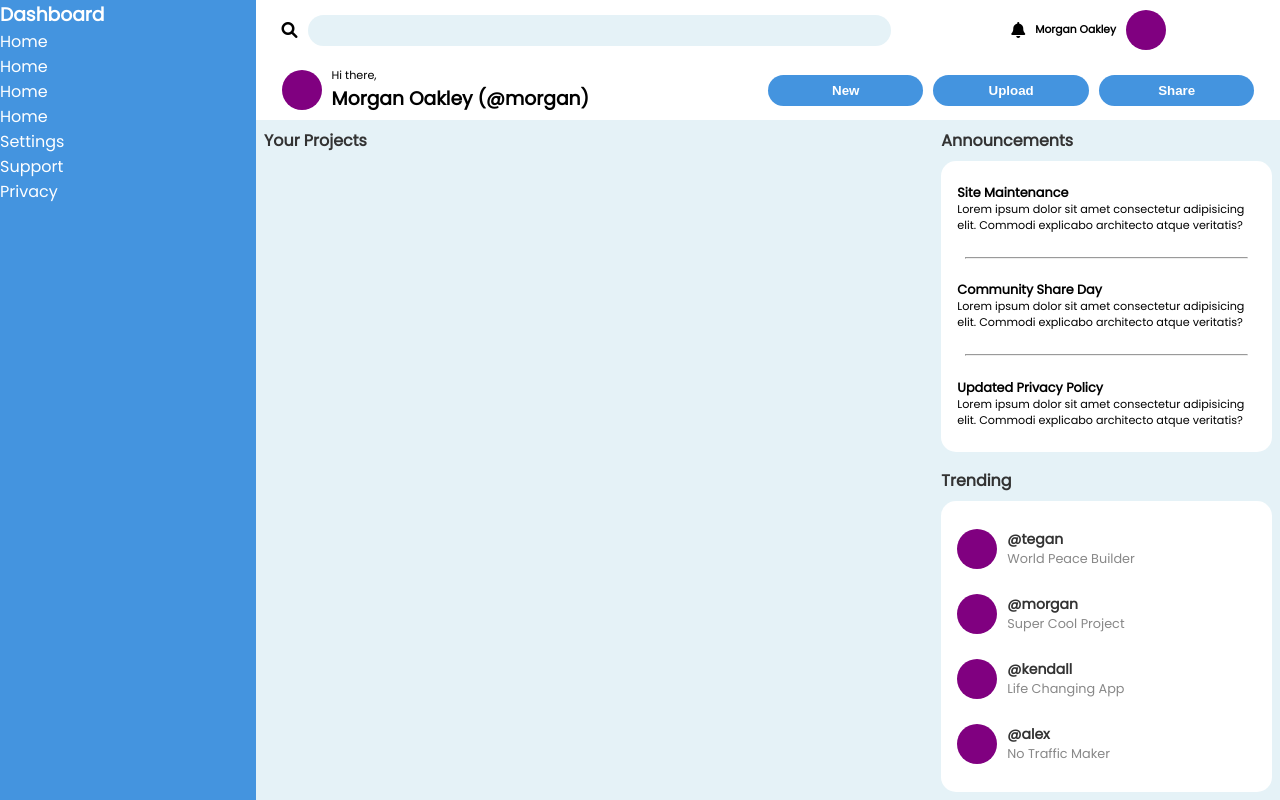
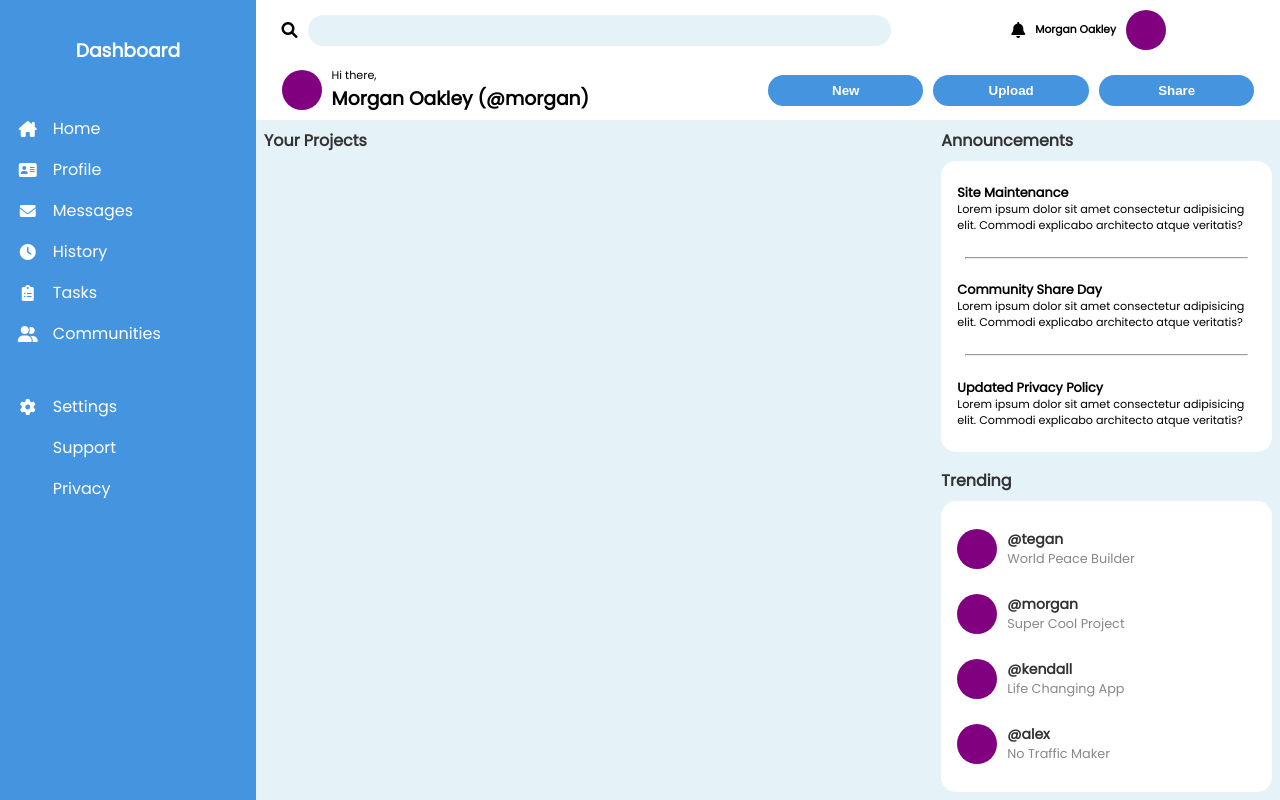
Before and after one commit to cjacqo/odin-admin-dashboard, a plain HTML site: page index.html in a window 1280 px wide. Drawn offline with Linux system fonts and the light colour scheme.

Commit message:
Styled and completed the side navs and title. Look into populating with a javascript function that maps over the icons array to generate link elements

```diff
--- a/index.html
+++ b/index.html
@@ -19,15 +19,17 @@
             </div>
             <nav class="nav container" id="navsGrid">
                 <ul class="nav-list container" id="topNav">
-                    <li class="nav-list item">Home</li>
-                    <li class="nav-list item">Home</li>
-                    <li class="nav-list item">Home</li>
-                    <li class="nav-list item">Home</li>
+                    <li class="nav-list item"><i class="fa-solid fa-house-chimney"></i><span class="item-text">Home</span></li>
+                    <li class="nav-list item"><i class="fa-solid fa-address-card"></i><span class="item-text">Profile</span></li>
+                    <li class="nav-list item"><i class="fa-solid fa-envelope"></i><span class="item-text">Messages</span></li>
+                    <li class="nav-list item"><i class="fa-solid fa-clock"></i><span class="item-text">History</span></li>
+                    <li class="nav-list item"><i class="fa-solid fa-clipboard-list"></i><span class="item-text">Tasks</span></li>
+                    <li class="nav-list item"><i class="fa-solid fa-user-group"></i><span class="item-text">Communities</span></li>
                 </ul>
                 <ul class="nav-list container" id="bottomNav">
-                    <li class="nav-list item">Settings</li>
-                    <li class="nav-list item">Support</li>
-                    <li class="nav-list item">Privacy</li>
+                    <li class="nav-list item"><i class="fa-solid fa-gear"></i><span class="item-text">Settings</span></li>
+                    <li class="nav-list item"><i class="fa-solid fa-square-question"></i><span class="item-text">Support</span></li>
+                    <li class="nav-list item"><i class="fa-solid fa-shield-check"></i><span class="item-text">Privacy</span></li>
                 </ul>
             </nav>
         </aside>
--- a/styles.css
+++ b/styles.css
@@ -47,6 +47,45 @@ body {
     grid-area: sidebar;
     background-color: var(--primary);
     color: var(--white-text);
+    display: grid;
+    grid-template-rows: 100px auto;
+}
+
+.logo.container {
+    grid-row: 1 / 2;
+    text-align: center;
+    display: flex;
+    justify-content: center;
+    align-items: center;
+}
+.nav.container {
+    display: flex;
+    flex-direction: column;
+    justify-content: flex-start;
+}
+.nav-list {
+    width: 90%;
+    margin: 0 auto;
+}
+
+#bottomNav {
+    margin-top: 1rem;
+}
+
+.nav-list.item {
+    display: flex;
+    align-items: center;
+    gap: 10px;
+    margin: 1rem 0;
+    cursor: pointer;
+}
+
+.nav-list.item > i {
+    text-align: center;
+}
+
+.nav-list.item > * {
+    flex: 0 1 30px;
 }
 
 /* -- header section */
```
